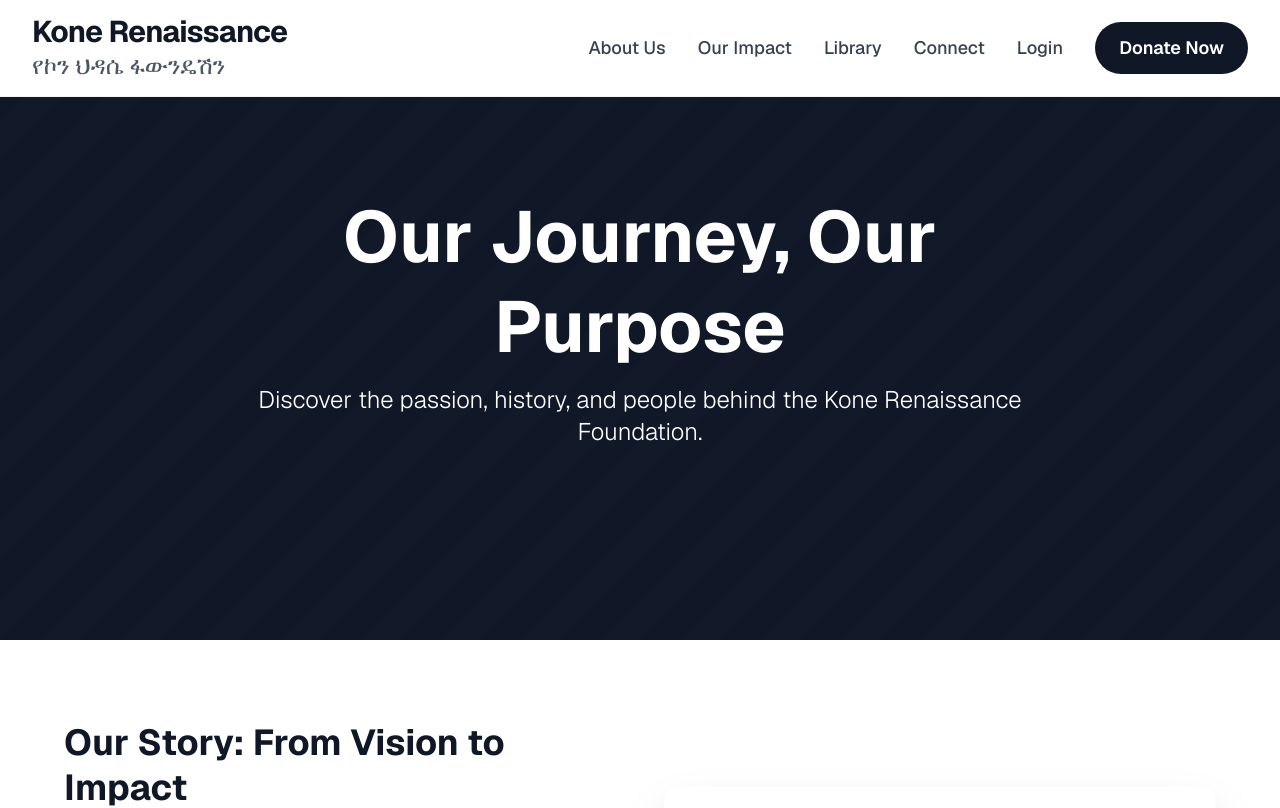
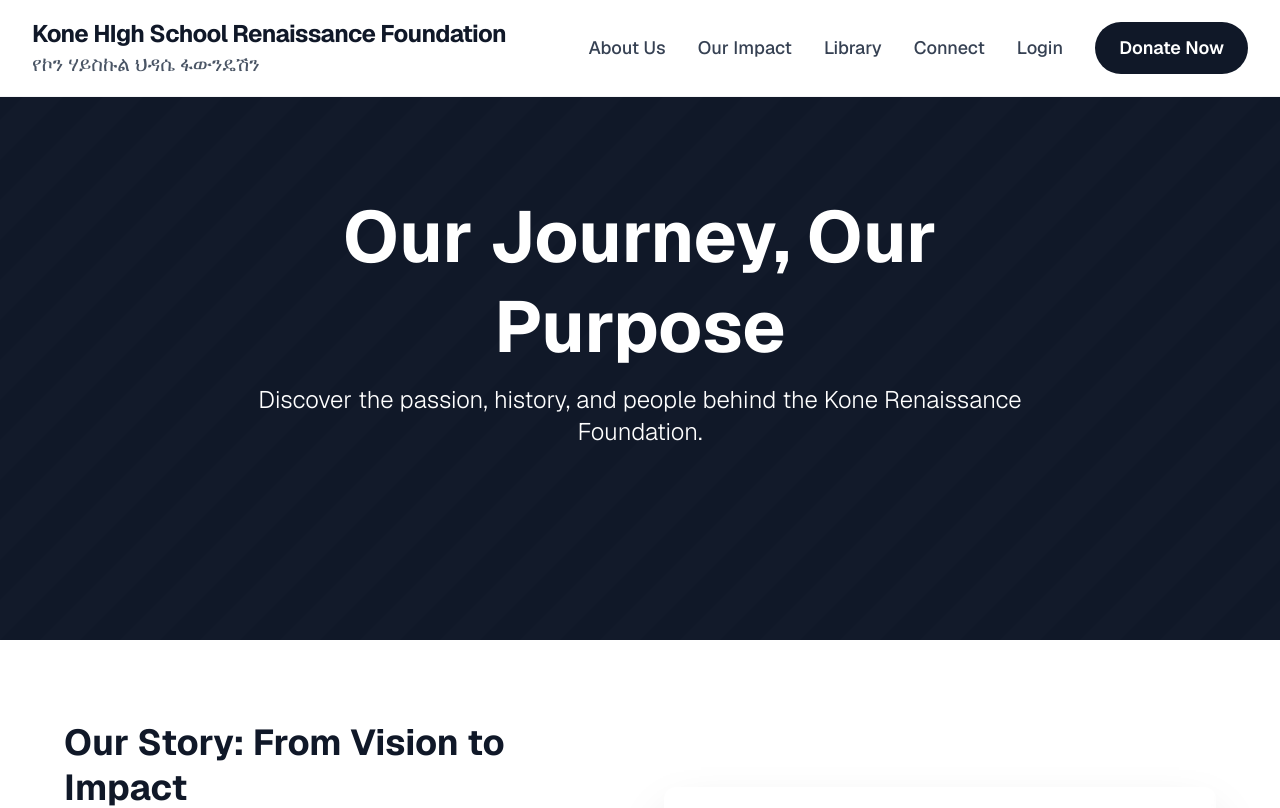
Before and after one commit to solowon27/krf, a Next.js app in the folder client/: page /about in a window 1280 px wide. Shown: the top 808 px of the page. Built offline with nearby package versions, Linux system fonts and the light colour scheme; no server answers.

Commit message:
foundation name changed

```diff
--- a/client/components/Header.tsx
+++ b/client/components/Header.tsx
@@ -97,11 +97,11 @@
         <div className="flex items-center justify-between h-16">
           {/* Logo/Site Title - Clean, strong font, neutral colors */}
           <Link href="/" className="flex flex-col items-start leading-none group">
-            <span className="text-2xl lg:text-3xl font-bold text-gray-900 group-hover:text-gray-700 transition-colors duration-300 tracking-tight">
-              Kone Renaissance
+            <span className="text-1xl lg:text-2xl font-bold text-gray-900 group-hover:text-gray-700 transition-colors duration-300 tracking-tight">
+              Kone HIgh School Renaissance Foundation
             </span>
-            <span className="text-xl lg:text-2xl font-light text-gray-600 group-hover:text-gray-500 transition-colors duration-300">
-              የኮን ህዳሴ ፋውንዴሽን
+            <span className="text-xl lg:text-1xl font-light text-gray-600 group-hover:text-gray-500 transition-colors duration-300">
+              የኮን ሃይስኩል ህዳሴ ፋውንዴሽን
             </span>
           </Link>
 
```
